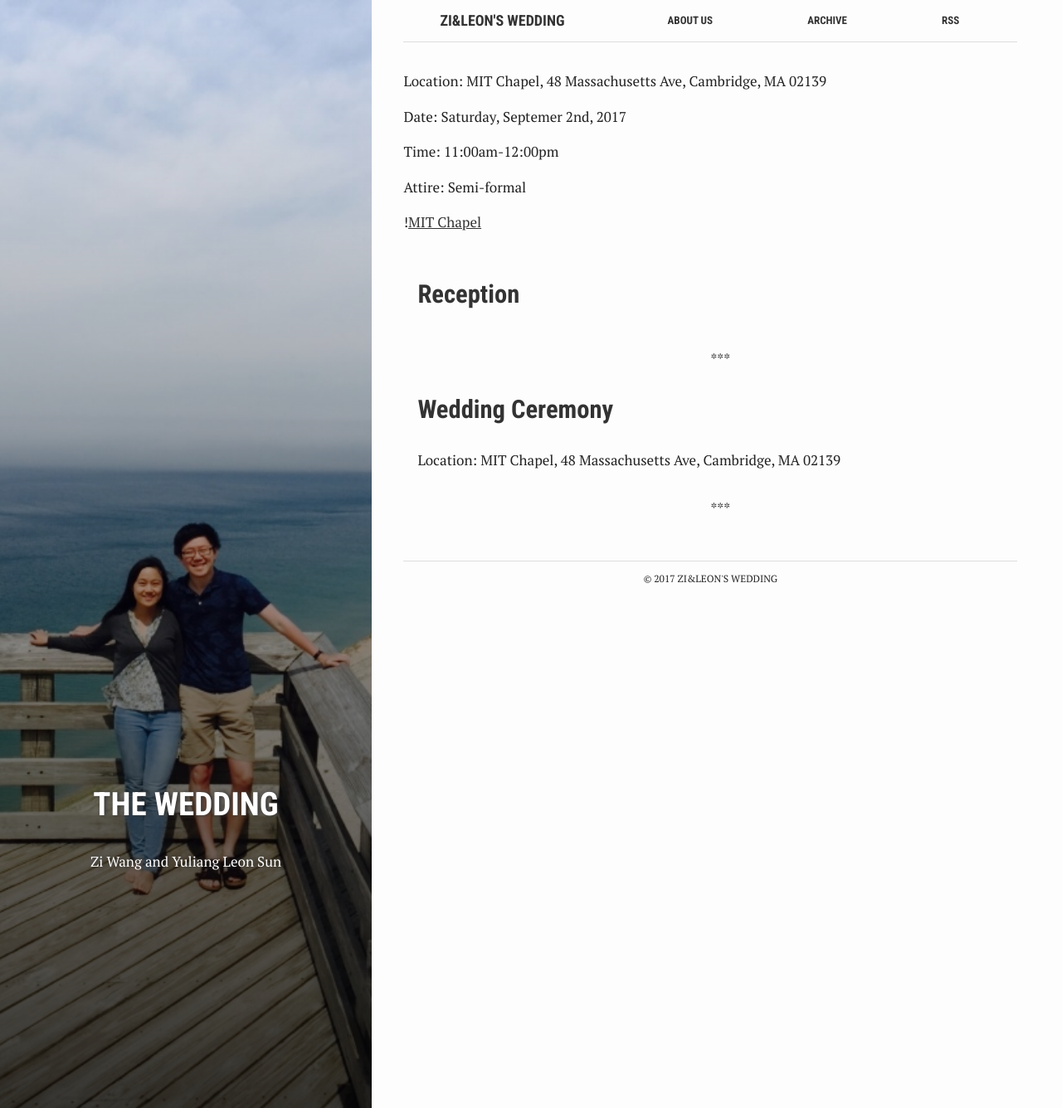
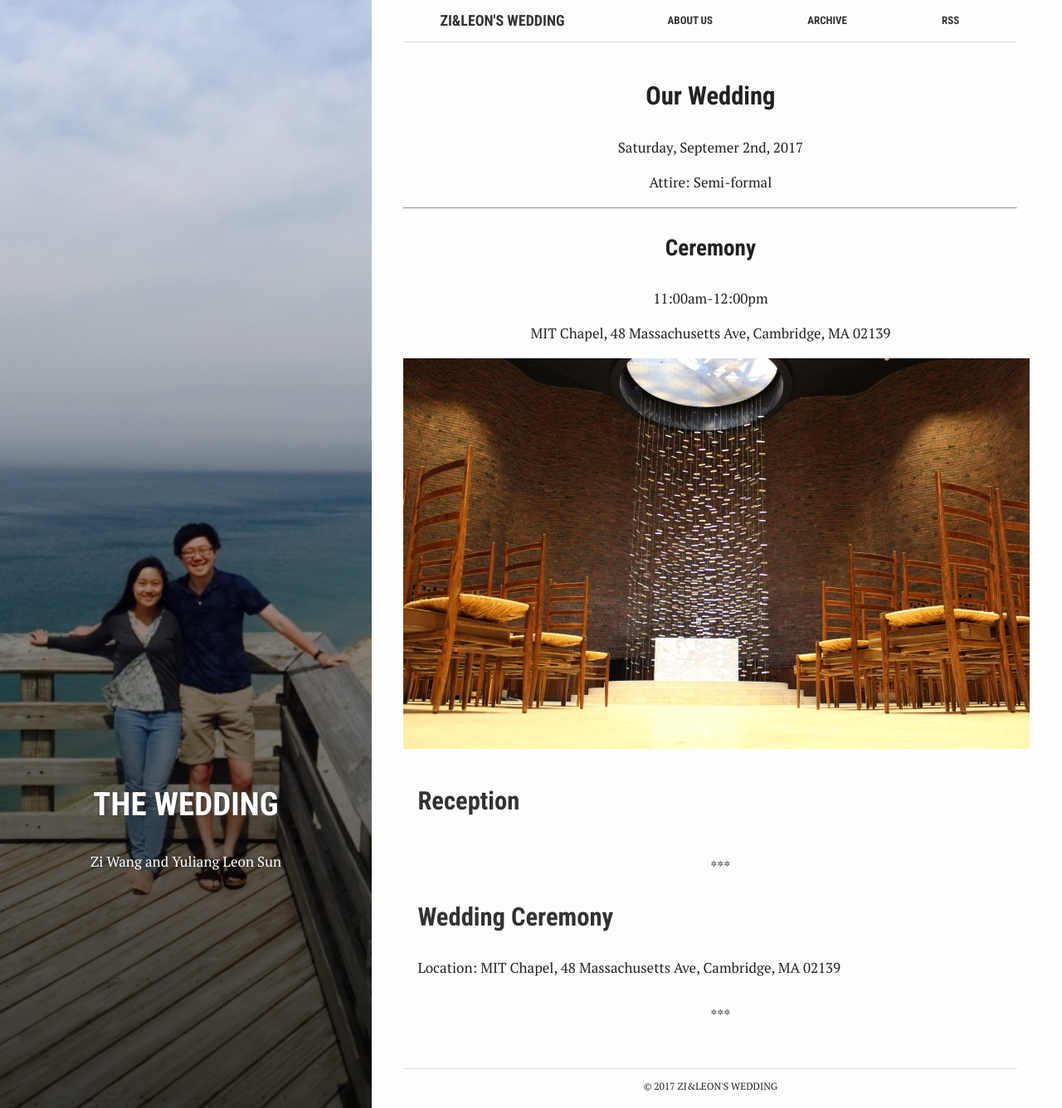
Before and after one commit to zwyls/zwyls.github.io, a Jekyll site: the page built from index.html, in a window 1280 px wide and 1336 px high. Shown: the whole window at 83% size. Built offline with Jekyll 4.4.1, drawn with Linux system fonts in a browser that asks for light colours.

```diff
--- a/index.html
+++ b/index.html
@@ -5,16 +5,17 @@
 title: "The Wedding"
 summary: "Zi Wang and Yuliang Leon Sun"
 ---
+<center>
+<h2>Our Wedding</h2>
+<p>Saturday, Septemer 2nd, 2017</p>
+<p>Attire: Semi-formal </p>
+<hr>
+<h3>Ceremony</h3>
+<p>11:00am-12:00pm</p>
+<p>MIT Chapel, 48 Massachusetts Ave, Cambridge, MA 02139</p>
 
-<p>Location: MIT Chapel, 48 Massachusetts Ave, Cambridge, MA 02139</p>
-
-<p>Date: Saturday, Septemer 2nd, 2017 </p>
-
-<p>Time: 11:00am-12:00pm</p>
-
-<p>Attire: Semi-formal </p>
-
-<p>!<a href="{{ site.images }}/chapel.jpg">MIT Chapel</a></p>
+</center>
+<img src="{{ site.images }}/chapel.jpg" alt="MIT Chapel">
 
 {% for post in site.posts limit: 5 %}
   <article class="index-page">
```
